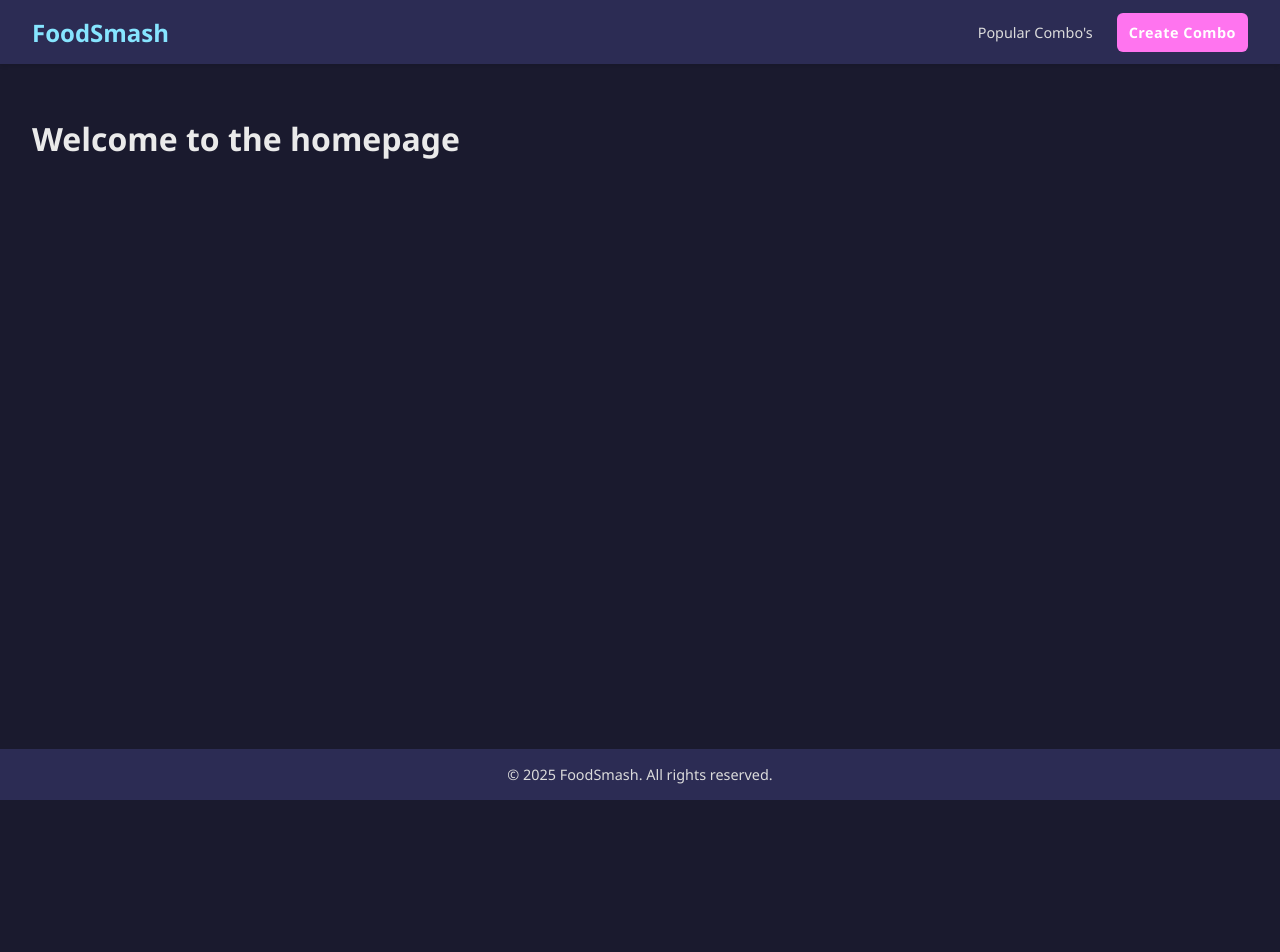
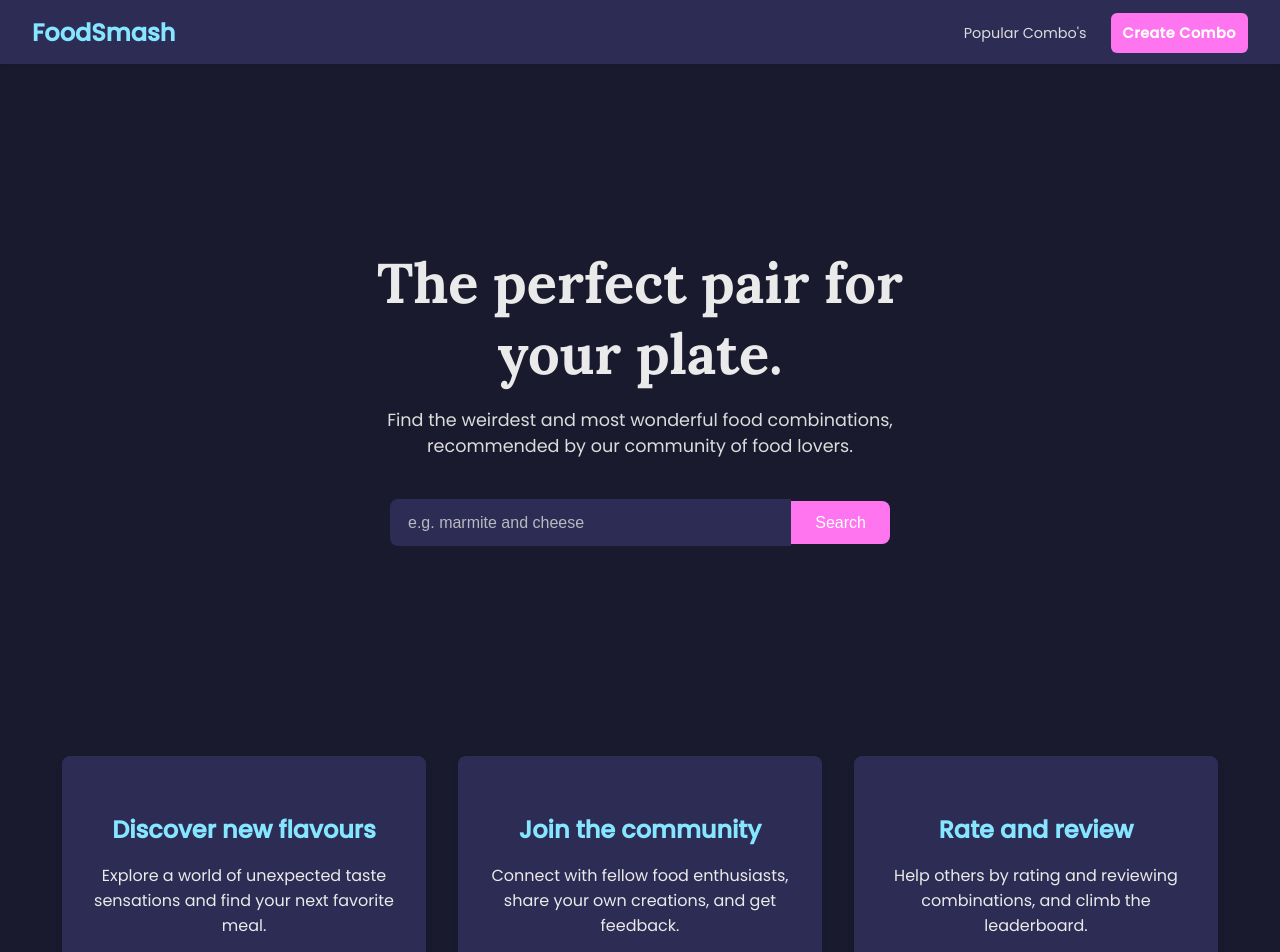
Before and after one commit to DeveloperThierry/gemini-cli-course, a Nuxt app: page / in a window 1280 px wide. Shown: the top 952 px of the page. Before the commit the page ends 800 px from the top, so only its background shows below. Built offline with nearby package versions, Linux system fonts and the light colour scheme.

Commit message:
feat: Enhance homepage layout with hero section and feature cards

```diff
--- a/app/assets/css/main.css
+++ b/app/assets/css/main.css
@@ -1,3 +1,5 @@
+@import url('https://fonts.googleapis.com/css2?family=Lora:wght@700&family=Poppins:wght@400;500&display=swap');
+
 /* app/assets/css/main.css */
 
 :root {
@@ -10,10 +12,14 @@
 }
 
 body {
-  font-family: 'Segoe UI', Roboto, Helvetica, Arial, sans-serif;
+  font-family: 'Poppins', 'Segoe UI', Roboto, Helvetica, Arial, sans-serif;
   margin: 0;
   background-color: var(--background-color);
   color: var(--text-color);
+}
+
+h1, .hero-title {
+  font-family: 'Lora', serif;
 }
 
 .layout {
@@ -56,6 +62,7 @@ body {
   list-style: none;
   margin: 0;
   padding: 0;
+  align-items: center;
 }
 
 .nav-item {
@@ -79,7 +86,11 @@ body {
 
 .main-content {
   flex: 1;
-  padding: 2rem;
+}
+
+/* Remove padding from main on homepage */
+.main-content:has(.hero-section) {
+    padding: 0;
 }
 
 .footer {
@@ -93,3 +104,93 @@ body {
 .footer p {
   margin: 0;
 }
+
+/* Hero Section */
+.hero-section {
+  display: flex;
+  align-items: center;
+  justify-content: center;
+  text-align: center;
+  padding: 4rem 2rem;
+  min-height: 500px;
+}
+
+.hero-content {
+  max-width: 600px;
+}
+
+.hero-title {
+  font-size: 3.5rem;
+  margin-bottom: 1rem;
+  color: var(--text-color);
+}
+
+.hero-subtitle {
+  font-size: 1.1rem;
+  color: var(--text-color-secondary);
+  margin-bottom: 2.5rem;
+}
+
+.search-container {
+  display: flex;
+  justify-content: center;
+  align-items: center;
+  max-width: 500px;
+  margin: 0 auto;
+}
+
+.search-input {
+  flex-grow: 1;
+  padding: 0.8rem 1rem;
+  border: 2px solid var(--component-bg-color);
+  border-radius: 8px 0 0 8px;
+  font-size: 1rem;
+  background-color: var(--component-bg-color);
+  color: var(--text-color);
+  outline: none;
+}
+
+.search-input::placeholder {
+    color: var(--text-color-secondary);
+    opacity: 0.8;
+}
+
+.search-button {
+  padding: 0.8rem 1.5rem;
+  border: none;
+  border-radius: 0 8px 8px 0;
+  background-color: var(--primary-accent-color);
+  color: #fff;
+  font-size: 1rem;
+  font-weight: 500;
+  cursor: pointer;
+  transition: background-color 0.3s ease;
+}
+
+.search-button:hover {
+  opacity: 0.9;
+}
+
+/* Features Section */
+.features-section {
+  display: flex;
+  justify-content: center;
+  gap: 2rem;
+  padding: 4rem 2rem;
+  flex-wrap: wrap;
+}
+
+.feature-card {
+  background-color: var(--component-bg-color);
+  padding: 2rem;
+  border-radius: 8px;
+  box-shadow: 0 4px 6px rgba(0, 0, 0, 0.1);
+  text-align: center;
+  flex-basis: 300px;
+}
+
+.feature-title {
+  font-size: 1.5rem;
+  color: var(--secondary-accent-color);
+  margin-bottom: 1rem;
+}
--- a/app/pages/index.vue
+++ b/app/pages/index.vue
@@ -1,5 +1,44 @@
 <template>
   <div>
-    <h1>Welcome to the homepage</h1>
+    <div class="hero-section">
+      <div class="hero-content">
+        <h1 class="hero-title">The perfect pair for your plate.</h1>
+        <p class="hero-subtitle">
+          Find the weirdest and most wonderful food combinations, recommended by
+          our community of food lovers.
+        </p>
+        <div class="search-container">
+          <input
+            type="text"
+            class="search-input"
+            placeholder="e.g. marmite and cheese"
+          />
+          <button class="search-button">Search</button>
+        </div>
+      </div>
+    </div>
+    <section class="features-section">
+      <div class="feature-card">
+        <h3 class="feature-title">Discover new flavours</h3>
+        <p>
+          Explore a world of unexpected taste sensations and find your next
+          favorite meal.
+        </p>
+      </div>
+      <div class="feature-card">
+        <h3 class="feature-title">Join the community</h3>
+        <p>
+          Connect with fellow food enthusiasts, share your own creations, and get
+          feedback.
+        </p>
+      </div>
+      <div class="feature-card">
+        <h3 class="feature-title">Rate and review</h3>
+        <p>
+          Help others by rating and reviewing combinations, and climb the
+          leaderboard.
+        </p>
+      </div>
+    </section>
   </div>
 </template>
```
